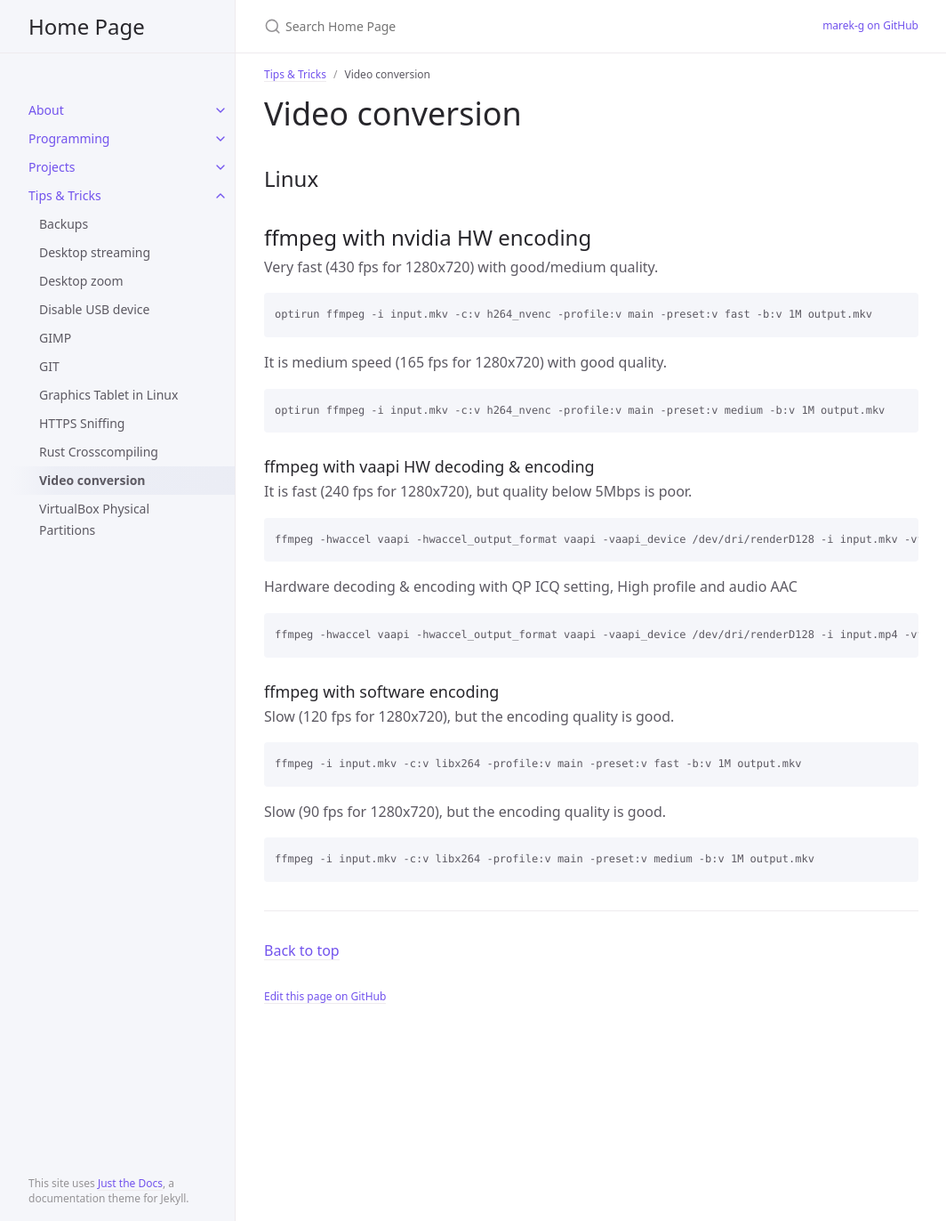
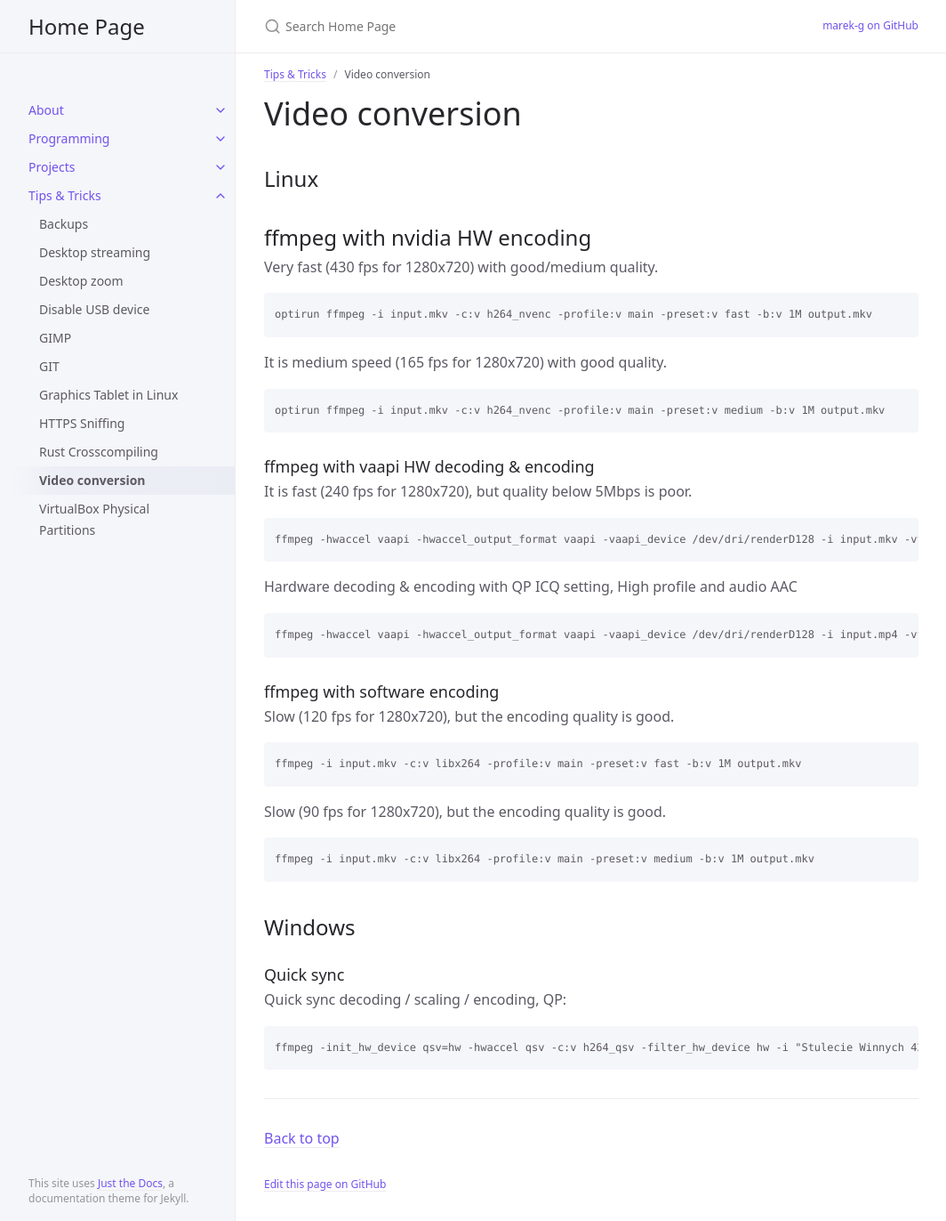
Before and after one commit to marek-g/marek-g.github.io, a Jekyll site: the page built from posts/tips_and_tricks/video_conversion.md, in a window 1280 px wide and 1372 px high. Shown: the whole window at 89% size, without its empty margins (107-1171 px from the left). Built offline with Jekyll 4.4.1, drawn with Linux system fonts in a browser that asks for light colours.

Commit message:
Update video_conversion.md

````diff
--- a/posts/tips_and_tricks/video_conversion.md
+++ b/posts/tips_and_tricks/video_conversion.md
@@ -49,3 +49,13 @@ Slow (90 fps for 1280x720), but the encoding quality is good.
 ```
 ffmpeg -i input.mkv -c:v libx264 -profile:v main -preset:v medium -b:v 1M output.mkv
 ```
+
+## Windows
+
+### Quick sync
+
+Quick sync decoding / scaling / encoding, QP:
+
+```
+ffmpeg -init_hw_device qsv=hw -hwaccel qsv -c:v h264_qsv -filter_hw_device hw -i "Stulecie Winnych 42 S04E03.mp4" -vf "hwupload=extra_hw_frames=64,format=qsv,scale_qsv=w=1280:h=720" -c:v h264_qsv -global_quality 31 -profile:v 100 -level 4.1 -c:a aac -b:a 96k output.mp4
+```
````
